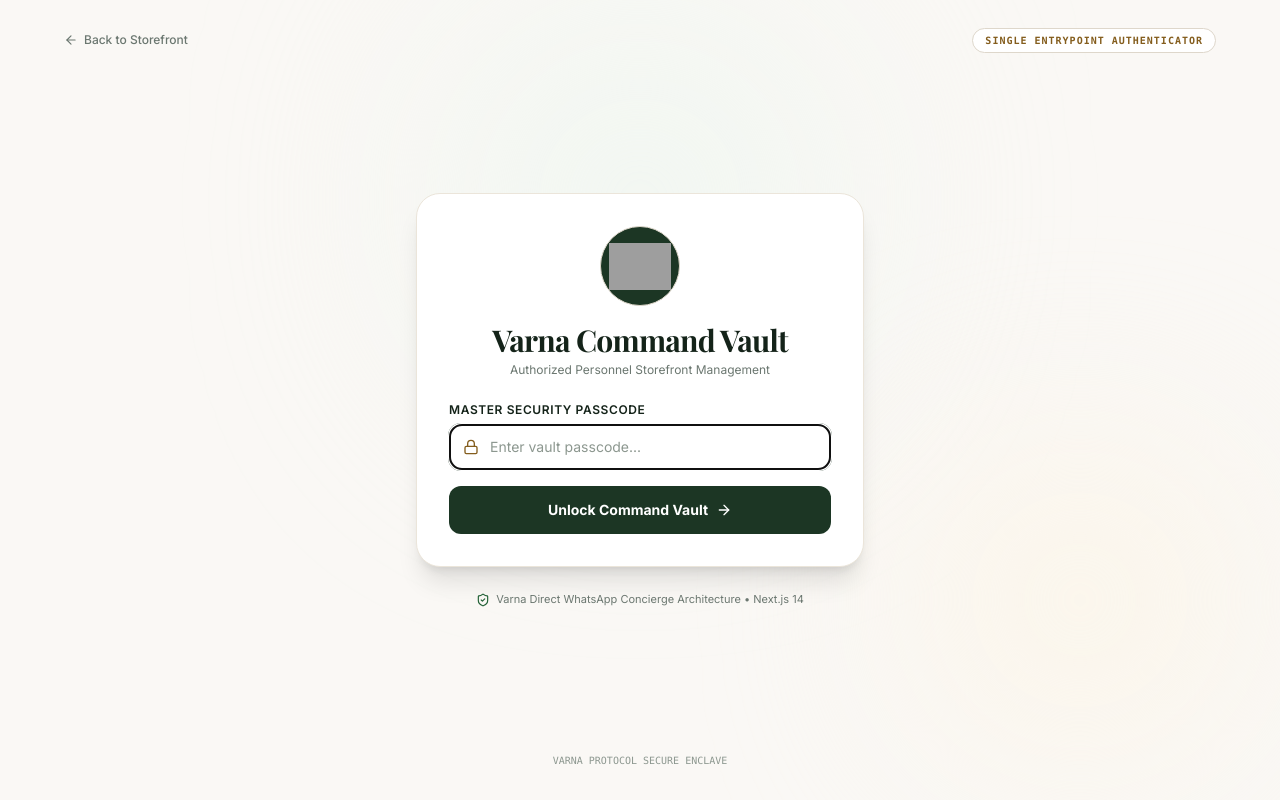
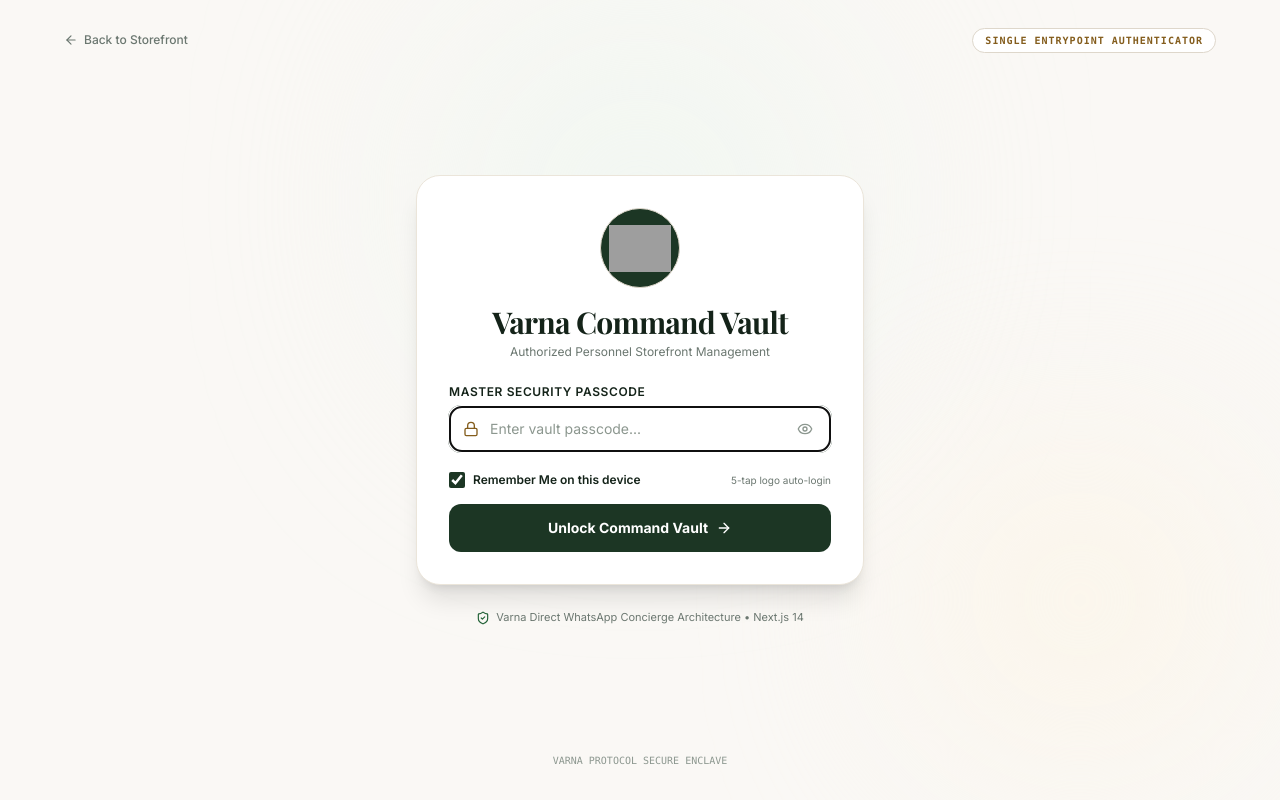
Before and after one commit to hmcommits/varna-one, a Next.js app: page /admin/login in a window 1280 px wide. Built offline with nearby package versions, Linux system fonts and the light colour scheme; no server answers; grey boxes are pictures that could not be loaded; a web font is replaced by a local one.

Commit message:
feat(auth): add password visibility toggle, Remember Me checkbox, and 5-tap logo passwordless auto-login

```diff
--- a/src/app/admin/login/page.tsx
+++ b/src/app/admin/login/page.tsx
@@ -1,21 +1,41 @@
 'use client'
-import React, { useState } from 'react'
+import React, { useState, useEffect } from 'react'
 import Image from 'next/image'
 import { useRouter } from 'next/navigation'
 import { useStore } from '@/context/StoreContext'
-import { Lock, ArrowRight, ShieldCheck, ArrowLeft } from 'lucide-react'
+import { Lock, ArrowRight, ShieldCheck, ArrowLeft, Eye, EyeOff } from 'lucide-react'
 import Link from 'next/link'
 
 export default function AdminLoginPage() {
   const router = useRouter()
   const { store } = useStore()
   const [passcode, setPasscode] = useState('')
+  const [showPasscode, setShowPasscode] = useState(false)
+  const [rememberMe, setRememberMe] = useState(true)
   const [error, setError] = useState(false)
   const [loading, setLoading] = useState(false)
+  const [deviceRemembered, setDeviceRemembered] = useState(false)
 
   // Prefetch admin dashboard immediately so entry is instantaneous
-  React.useEffect(() => {
+  useEffect(() => {
     router.prefetch('/admin')
+    if (typeof window !== 'undefined') {
+      const params = new URLSearchParams(window.location.search)
+      const isLoggedOut = params.get('logged_out') === '1'
+      const isRemembered =
+        localStorage.getItem('varna_remember_device') === 'true' &&
+        Boolean(localStorage.getItem('varna_admin_token'))
+
+      setDeviceRemembered(isRemembered)
+
+      if (isRemembered && !isLoggedOut) {
+        const token = localStorage.getItem('varna_admin_token') || ''
+        sessionStorage.setItem('varna_admin_session', 'true')
+        sessionStorage.setItem('varna_admin_token', token)
+        document.cookie = `varna_admin_session=authenticated; path=/; max-age=31536000; SameSite=Lax`
+        router.replace('/admin')
+      }
+    }
   }, [router])
 
   const handleLogin = async (e: React.FormEvent) => {
@@ -34,9 +54,19 @@ export default function AdminLoginPage() {
       if (res.ok) {
         const data = await res.json()
         if (typeof window !== 'undefined') {
+          const token = data.token || passcode.trim()
           sessionStorage.setItem('varna_admin_session', 'true')
-          sessionStorage.setItem('varna_admin_token', data.token || passcode.trim())
+          sessionStorage.setItem('varna_admin_token', token)
           localStorage.setItem('varna_admin_authenticated', 'true')
+          if (rememberMe) {
+            localStorage.setItem('varna_remember_device', 'true')
+            localStorage.setItem('varna_admin_token', token)
+            document.cookie = `varna_admin_session=authenticated; path=/; max-age=31536000; SameSite=Lax`
+          } else {
+            localStorage.removeItem('varna_remember_device')
+            localStorage.removeItem('varna_admin_token')
+            document.cookie = `varna_admin_session=authenticated; path=/; max-age=86400; SameSite=Lax`
+          }
         }
         router.push('/admin')
       } else {
@@ -48,11 +78,19 @@ export default function AdminLoginPage() {
       const masterPasscode = store.settings?.passcode || 'varna2026'
       if (passcode.trim() === masterPasscode) {
         if (typeof window !== 'undefined') {
+          const token = passcode.trim()
           sessionStorage.setItem('varna_admin_session', 'true')
-          sessionStorage.setItem('varna_admin_token', passcode.trim())
+          sessionStorage.setItem('varna_admin_token', token)
           localStorage.setItem('varna_admin_authenticated', 'true')
-          // Set cookie manually for middleware fallback
-          document.cookie = `varna_admin_session=authenticated; path=/; max-age=86400; SameSite=Lax`
+          if (rememberMe) {
+            localStorage.setItem('varna_remember_device', 'true')
+            localStorage.setItem('varna_admin_token', token)
+            document.cookie = `varna_admin_session=authenticated; path=/; max-age=31536000; SameSite=Lax`
+          } else {
+            localStorage.removeItem('varna_remember_device')
+            localStorage.removeItem('varna_admin_token')
+            document.cookie = `varna_admin_session=authenticated; path=/; max-age=86400; SameSite=Lax`
+          }
         }
         router.push('/admin')
       } else {
@@ -116,7 +154,7 @@ export default function AdminLoginPage() {
               </label>
               <div className="relative">
                 <input
-                  type="password"
+                  type={showPasscode ? 'text' : 'password'}
                   value={passcode}
                   onChange={(e) => {
                     setPasscode(e.target.value)
@@ -125,7 +163,7 @@ export default function AdminLoginPage() {
                   placeholder="Enter vault passcode..."
                   autoFocus
                   required
-                  className={`w-full bg-white border rounded-xl py-3 pl-10 pr-4 text-sm text-[#142319] placeholder-[#8c978f] focus:outline-hidden transition-all ${
+                  className={`w-full bg-white border rounded-xl py-3 pl-10 pr-11 text-sm text-[#142319] placeholder-[#8c978f] focus:outline-hidden transition-all ${
                     error
                       ? 'border-red-500 ring-2 ring-red-500/20'
                       : 'border-[#ded7cb] focus:border-[#1c3624] focus:ring-1 focus:ring-[#1c3624]'
@@ -135,6 +173,15 @@ export default function AdminLoginPage() {
                   size={16}
                   className="absolute left-3.5 top-1/2 -translate-y-1/2 text-[#845d1d]"
                 />
+                <button
+                  type="button"
+                  onClick={() => setShowPasscode(!showPasscode)}
+                  className="absolute right-3 top-1/2 -translate-y-1/2 text-[#8c978f] hover:text-[#142319] transition-colors p-1.5 rounded-lg hover:bg-[#faf6f0] cursor-pointer"
+                  title={showPasscode ? 'Hide passcode' : 'Show passcode'}
+                  aria-label={showPasscode ? 'Hide passcode' : 'Show passcode'}
+                >
+                  {showPasscode ? <EyeOff size={16} /> : <Eye size={16} />}
+                </button>
               </div>
               {error && (
                 <p className="text-xs text-[#b84840] mt-1.5 font-medium flex items-center gap-1">
@@ -142,6 +189,41 @@ export default function AdminLoginPage() {
                 </p>
               )}
             </div>
+
+            {/* Remember Me Checkbox */}
+            <div className="flex items-center justify-between pt-1">
+              <label className="flex items-center gap-2 cursor-pointer select-none">
+                <input
+                  type="checkbox"
+                  checked={rememberMe}
+                  onChange={(e) => setRememberMe(e.target.checked)}
+                  className="w-4 h-4 rounded-md border-[#ded7cb] text-[#1c3624] focus:ring-[#1c3624] accent-[#1c3624] cursor-pointer"
+                />
+                <span className="text-xs font-semibold text-[#142319]">
+                  Remember Me on this device
+                </span>
+              </label>
+              <span className="text-[10px] text-[#6b7770]">
+                5-tap logo auto-login
+              </span>
+            </div>
+
+            {deviceRemembered && (
+              <div className="flex items-center justify-between text-[11px] text-[#206035] bg-[#eef7f0] border border-[#d6ecda] px-3 py-1.5 rounded-xl">
+                <span>✓ This device is remembered</span>
+                <button
+                  type="button"
+                  onClick={() => {
+                    localStorage.removeItem('varna_remember_device')
+                    localStorage.removeItem('varna_admin_token')
+                    setDeviceRemembered(false)
+                  }}
+                  className="text-[10px] text-[#b84840] hover:underline font-semibold cursor-pointer"
+                >
+                  Forget device
+                </button>
+              </div>
+            )}
 
             <button
               type="submit"
--- a/src/app/admin/page.tsx
+++ b/src/app/admin/page.tsx
@@ -186,13 +186,27 @@ export default function AdminDashboardPage() {
   useEffect(() => {
     if (typeof window !== 'undefined') {
       const isAuth = sessionStorage.getItem('varna_admin_session') === 'true'
+      const isRemembered =
+        localStorage.getItem('varna_remember_device') === 'true' &&
+        Boolean(localStorage.getItem('varna_admin_token'))
+
+      if (isRemembered && !isAuth) {
+        // Auto-restore session for remembered device
+        const token = localStorage.getItem('varna_admin_token') || ''
+        sessionStorage.setItem('varna_admin_session', 'true')
+        sessionStorage.setItem('varna_admin_token', token)
+        setAuthenticated(true)
+        document.cookie = `varna_admin_session=authenticated; path=/; max-age=31536000; SameSite=Lax`
+        return
+      }
+
       if (!isAuth) {
         router.replace('/admin/login')
       } else {
         setAuthenticated(true)
         // Ensure edge middleware cookie is set for multi-tab/device support
         if (!document.cookie.includes('varna_admin_session=authenticated')) {
-          document.cookie = `varna_admin_session=authenticated; path=/; max-age=86400; SameSite=Lax`
+          document.cookie = `varna_admin_session=authenticated; path=/; max-age=31536000; SameSite=Lax`
         }
       }
     }
@@ -278,7 +292,7 @@ export default function AdminDashboardPage() {
       // Clear the edge middleware cookie
       document.cookie = 'varna_admin_session=; path=/; max-age=0; SameSite=Lax'
     }
-    router.replace('/admin/login')
+    router.replace('/admin/login?logged_out=1')
   }
 
   // Cross-module bridge: Add Product from Category Tile
--- a/src/components/layout/Navbar.tsx
+++ b/src/components/layout/Navbar.tsx
@@ -49,6 +49,24 @@ export default function Navbar() {
     if (nextCount >= 5) {
       setIsUnlocking(true)
       setTapCount(0)
+
+      // If this device was remembered with "Remember Me", log in immediately without password
+      if (typeof window !== 'undefined') {
+        const isRemembered =
+          localStorage.getItem('varna_remember_device') === 'true' &&
+          Boolean(localStorage.getItem('varna_admin_token'))
+
+        if (isRemembered) {
+          const token = localStorage.getItem('varna_admin_token') || ''
+          sessionStorage.setItem('varna_admin_session', 'true')
+          sessionStorage.setItem('varna_admin_token', token)
+          localStorage.setItem('varna_admin_authenticated', 'true')
+          document.cookie = `varna_admin_session=authenticated; path=/; max-age=31536000; SameSite=Lax`
+          router.push('/admin')
+          return
+        }
+      }
+
       router.push('/admin/login')
       return
     }
```
